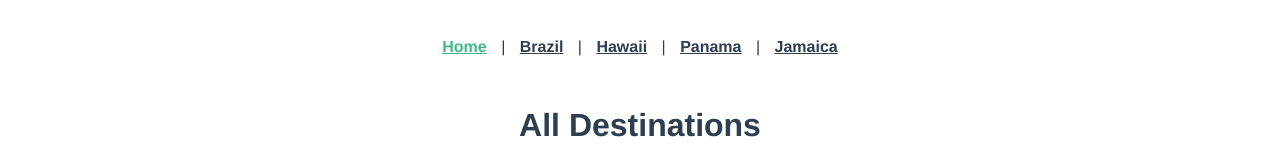
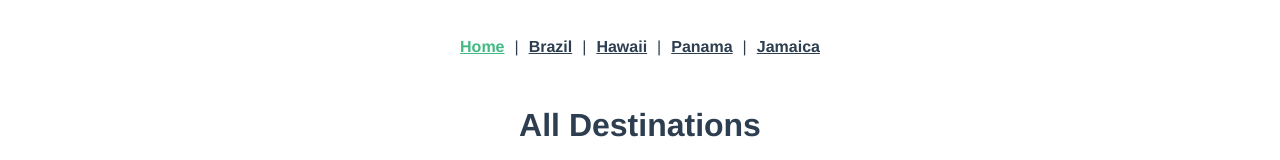
Before and after one commit to JuditAldeguer/vue-router-travel-guide, a Vue app: page / in a window 1280 px wide. Shown: the top 160 px of the page. Built offline with nearby package versions, Linux system fonts and the light colour scheme.

Commit message:
refactor: add component TheNavigation.vue

```diff
--- a/src/App.vue
+++ b/src/App.vue
@@ -1,15 +1,20 @@
 <template>
   <div id="app">
-    <div id="nav">
-      <router-link to="/">Home</router-link> |
-      <router-link to="/brazil">Brazil</router-link> |
-      <router-link to="/hawaii">Hawaii</router-link> |
-      <router-link to="/panama">Panama</router-link> |
-      <router-link to="/jamaica">Jamaica</router-link>
-    </div>
+    <TheNavigation></TheNavigation>
     <router-view />
   </div>
 </template>
+
+
+<script>
+import TheNavigation from "./components/TheNavigation.vue";
+export default {
+  components: {
+    TheNavigation
+  }
+}
+</script>
+
 
 <style>
 #app {
--- /dev/null
+++ b/src/components/TheNavigation.vue
@@ -0,0 +1,17 @@
+<template>
+  <nav id="nav">
+    <router-link to="/">Home</router-link>|
+    <router-link to="/brazil">Brazil</router-link>|
+    <router-link to="/hawaii">Hawaii</router-link>|
+    <router-link to="/panama">Panama</router-link>|
+    <router-link to="/jamaica">Jamaica</router-link>
+  </nav>
+</template>
+
+<style scoped>
+#nav {
+  display: flex;
+  align-items: center;
+  justify-content: center;
+}
+</style>
```
